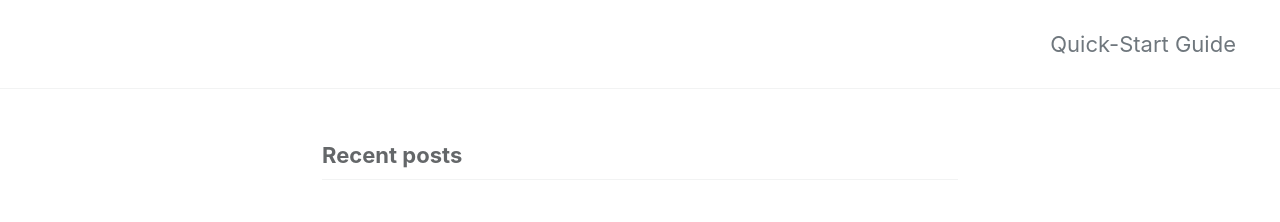
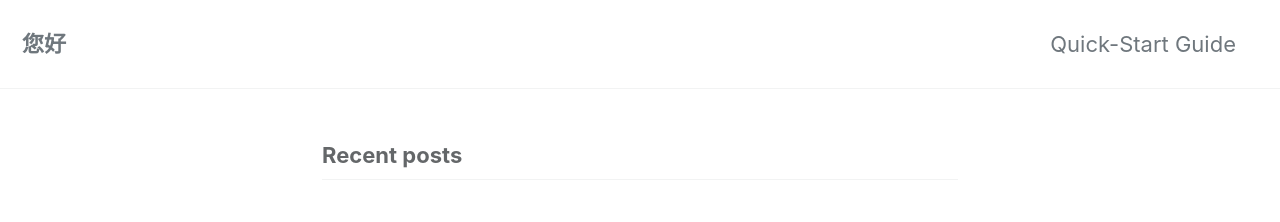
Before and after one commit to Sere1nz/Sere1nz.github.io, a Jekyll site: the page built from index.markdown, in a window 1280 px wide. Shown: the top 222 px of the page. Built offline with Jekyll 4.4.1, drawn with Linux system fonts in a browser that asks for light colours; cached includes are drawn as plain includes; the list of posts is cut into pages by our own code.

Commit message:
Update _config.yml

```diff
--- a/_config.yml
+++ b/_config.yml
@@ -26,7 +26,7 @@ baseurl                  : # the subpath of your site, e.g. "/blog"
 repository               : # GitHub username/repo-name e.g. "mmistakes/minimal-mistakes"
 teaser                   : # path of fallback teaser image, e.g. "/assets/images/500x300.png"
 logo                     : # path of logo image to display in the masthead, e.g. "/assets/images/88x88.png"
-masthead_title           : " "
+masthead_title           : 您好
 # breadcrumbs            : false # true, false (default)
 words_per_minute         : 200
 comments:
```
